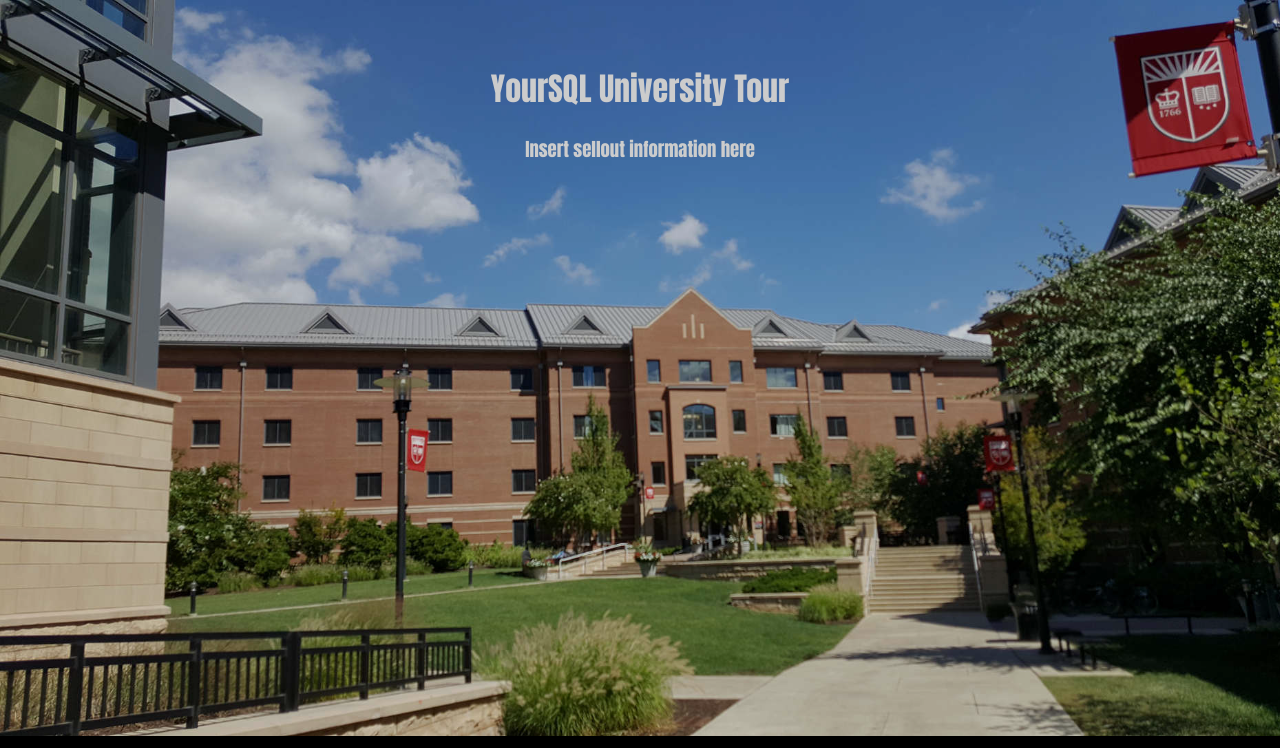
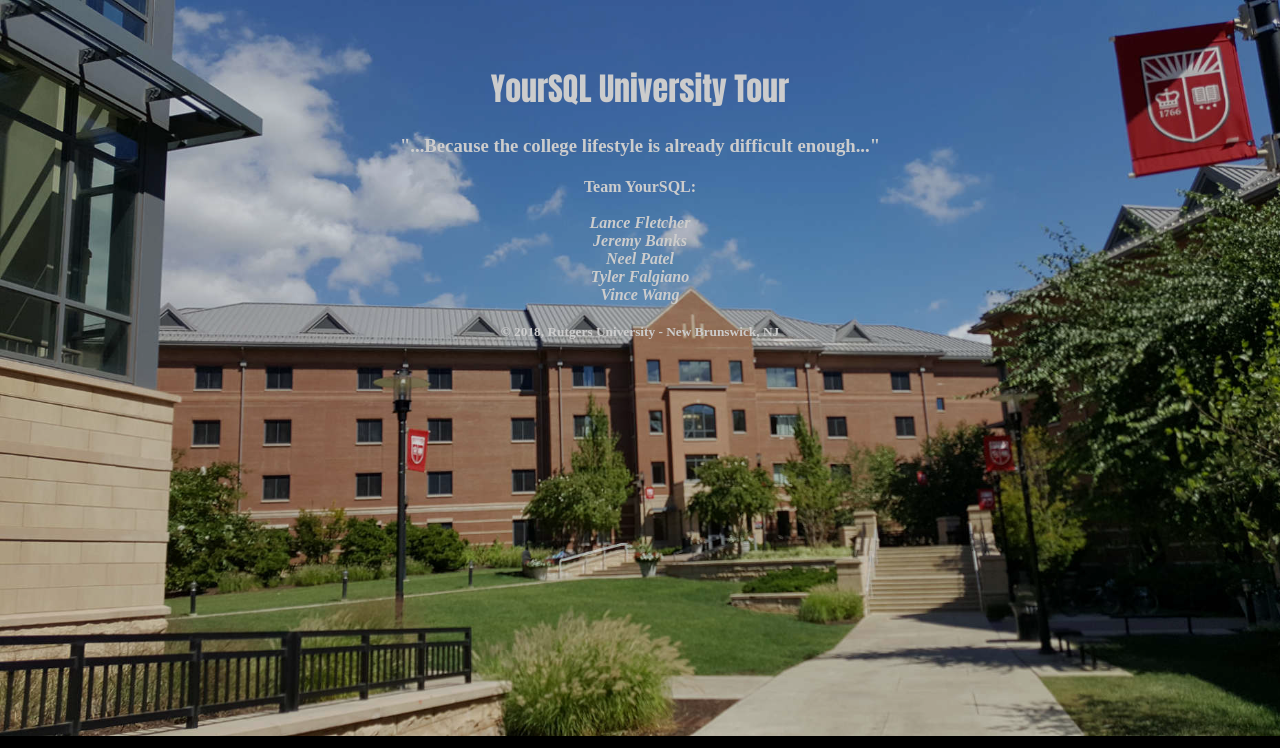
Before and after one commit to JeremyPBanks/Classroom-Tour, a PHP site: page /about.php in a window 1280 px wide. Shown: the part 52-800 px from the top of the page. Run offline with PHP 8.4, Linux system fonts and the light colour scheme; data that the repository does not hold is empty.

Commit message:
Update about.php

```diff
--- a/Website/about.php
+++ b/Website/about.php
@@ -56,7 +56,18 @@
 
 		<h1 class="title">YourSQL University Tour</h1>
 
-		<h3>Insert sellout information here</h3>
+		<h3 style="font-family:avenir">"...Because the college lifestyle is already difficult enough..."</h3>
+
+		<h4 style="font-family:sailec">
+			Team YourSQL:</br>
+			</br>
+			<i>Lance Fletcher</br>
+			Jeremy Banks</br>
+			Neel Patel</br>
+			Tyler Falgiano</br>
+			Vince Wang</i></br></br>
+			<small>© 2018, Rutgers University - New Brunswick, NJ</small>
+		</h4>
 
 	</div>
 
```
